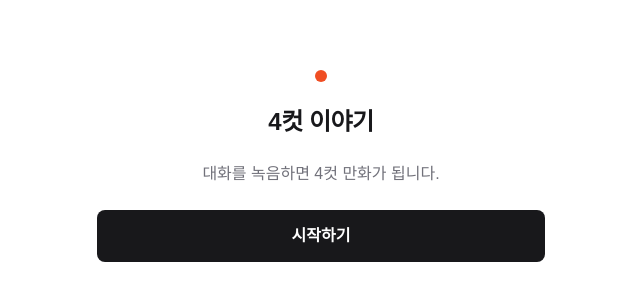
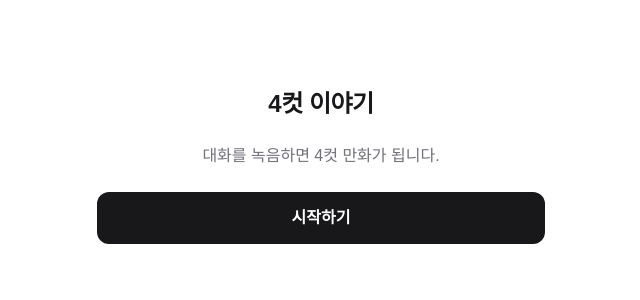
Before and after one commit to 4cut-story/web, a Next.js app: page / in a window 1280 px wide. Shown: the part 234-534 px from the top of the page, without its empty margins (319-959 px from the left). Built offline with nearby package versions, Linux system fonts and the light colour scheme; a web font is replaced by a local one.

Commit message:
Style: 버튼 48px·모서리 12px, 첫 화면 장식 제거 (디자인 시스템 개정)
Co-Authored-By: Claude Opus 5.5 <noreply@anthropic.com>
Claude-Session: https://claude.ai/code/session_01Xx9UjoKuWFs5tJhBnR3pgu

```diff
--- a/app/globals.css
+++ b/app/globals.css
@@ -2,6 +2,7 @@
 
 /*
  * 디자인 토큰. 기준: docs 레포 docs/design-system.md 3~5절.
+ * 구분은 선이 아니라 여백과 muted 바탕으로 한다(1절 원칙 2).
  * 값을 바꾸면 그 문서도 같은 PR에서 고친다.
  * 라이트 모드만 둔다. 다크 모드는 나중에 .dark에 값만 더한다.
  */
--- a/app/page.tsx
+++ b/app/page.tsx
@@ -3,8 +3,7 @@ import { Button } from "@/components/ui/button";
 export default function Home() {
   return (
     <main className="mx-auto flex w-full max-w-[480px] flex-1 flex-col items-center justify-center gap-6 px-4 text-center">
-      <span aria-hidden className="size-3 rounded-full bg-accent" />
-      <h1 className="text-2xl font-bold">4컷 이야기</h1>
+      <h1 className="text-2xl font-semibold">4컷 이야기</h1>
       <p className="text-base text-muted-foreground">
         대화를 녹음하면 4컷 만화가 됩니다.
       </p>
--- a/components/ui/button.tsx
+++ b/components/ui/button.tsx
@@ -4,9 +4,9 @@ import { cva, type VariantProps } from "class-variance-authority";
 
 import { cn } from "@/lib/utils";
 
-// shadcn/ui Button. 크기는 docs/design-system.md 6절(누르는 영역 44px 이상)에 맞췄다.
+// shadcn/ui Button. 크기와 모서리는 docs/design-system.md 5~6절(기본 48px, 누르는 영역 44px 이상, 모서리 12px)에 맞췄다.
 const buttonVariants = cva(
-  "inline-flex shrink-0 items-center justify-center gap-2 rounded-md font-semibold whitespace-nowrap transition-colors duration-150 ease-out outline-none focus-visible:ring-2 focus-visible:ring-ring focus-visible:ring-offset-2 disabled:pointer-events-none disabled:opacity-50 [&_svg]:pointer-events-none [&_svg]:shrink-0 [&_svg:not([class*='size-'])]:size-5",
+  "inline-flex shrink-0 items-center justify-center gap-2 rounded-lg font-semibold whitespace-nowrap transition-colors duration-150 ease-out outline-none focus-visible:ring-2 focus-visible:ring-ring focus-visible:ring-offset-2 disabled:pointer-events-none disabled:opacity-50 [&_svg]:pointer-events-none [&_svg]:shrink-0 [&_svg:not([class*='size-'])]:size-5 [&_svg]:stroke-[1.75]",
   {
     variants: {
       variant: {
@@ -16,11 +16,11 @@ const buttonVariants = cva(
         outline: "border border-input bg-background hover:bg-muted",
         ghost: "hover:bg-muted",
         destructive: "bg-destructive text-white hover:bg-destructive/90",
-        link: "text-foreground underline-offset-4 hover:underline",
+        link: "text-muted-foreground underline-offset-4 hover:text-foreground hover:underline",
       },
       size: {
         sm: "h-9 px-3 text-sm",
-        default: "h-11 px-4 text-base",
+        default: "h-12 px-5 text-base",
         lg: "h-13 px-6 text-base",
         icon: "size-11",
       },
```
Also changed, not shown: 1 other file (tests, documents, lock files or other folders).
